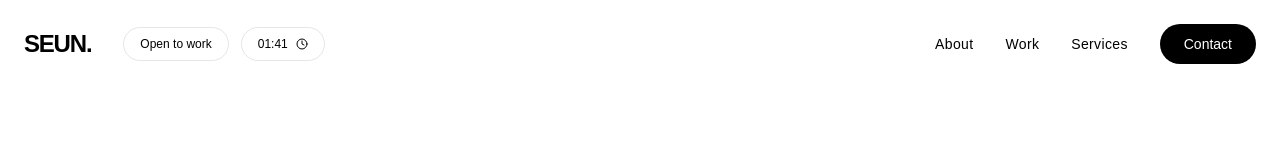
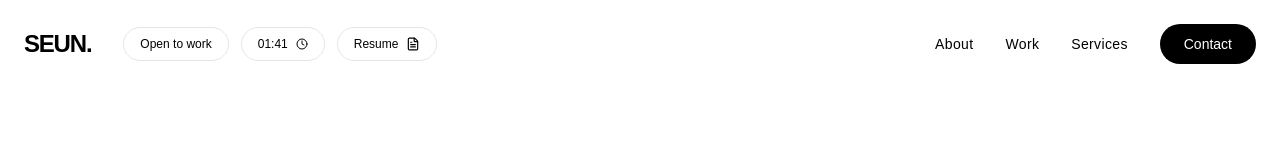
Before and after one commit to olafisoyevince/seunolafisoye, a React (Vite) app: page / in a window 1280 px wide. Shown: the top 160 px of the page. Built offline with nearby package versions, Linux system fonts and the light colour scheme; a web font is replaced by a local one.

Commit message:
feat: add CVButton component for downloading resume

```diff
--- /dev/null
+++ b/src/components/CVButton.tsx
@@ -0,0 +1,29 @@
+import { FileText } from "lucide-react";
+import { cn } from "../lib/utils";
+
+interface CVButtonProps {
+    className?: string;
+    showIcon?: boolean;
+    text?: string;
+}
+
+export const CVButton = ({
+    className,
+    showIcon = true,
+    text = "Resume",
+}: CVButtonProps) => {
+    return (
+        <a
+            href="/Oluwaseun Olafisoye - Resume.pdf"
+            target="_blank"
+            rel="noopener noreferrer"
+            className={cn(
+                "inline-flex items-center gap-2 cursor-pointer transition-colors",
+                className
+            )}
+        >
+            {text}
+            {showIcon && <FileText size={14} />}
+        </a>
+    );
+};
--- a/src/components/Contact.tsx
+++ b/src/components/Contact.tsx
@@ -2,7 +2,8 @@ import { useEffect, useRef, useState } from "react";
 import gsap from "gsap";
 import { useGSAP } from "@gsap/react";
 import { ScrollTrigger } from "gsap/ScrollTrigger";
-import { ArrowRight, Linkedin } from "lucide-react";
+import { ArrowRight, FileText, Linkedin } from "lucide-react";
+import { CVButton } from "./CVButton";
 
 gsap.registerPlugin(ScrollTrigger);
 
@@ -69,12 +70,31 @@ export const Contact = () => {
                         product better!
                     </h2>
 
-                    <a
-                        href="mailto:olafisoyevincent@gmail.com"
-                        className="contact-reveal inline-flex items-center gap-2 bg-white text-black px-8 py-4 rounded-full font-sans font-medium hover:bg-gray-200 transition-colors"
-                    >
-                        Get in touch <ArrowRight size={20} />
-                    </a>
+                    <div className="flex flex-wrap gap-4">
+                        <a
+                            href="/Oluwaseun Olafisoye - Resume.pdf"
+                            target="_blank"
+                            rel="noopener noreferrer"
+                            className="contact-reveal group inline-flex items-center gap-2 border border-white/30 bg-white/5 px-8 py-4 rounded-full font-sans font-medium text-white backdrop-blur-sm transition-all duration-300 hover:bg-white hover:text-black hover:border-white"
+                        >
+                            Resume{" "}
+                            <FileText
+                                size={20}
+                                className="transition-transform duration-300 group-hover:scale-110"
+                            />
+                        </a>
+
+                        <a
+                            href="mailto:olafisoyevincent@gmail.com"
+                            className="contact-reveal group inline-flex items-center gap-2 bg-white text-black px-8 py-4 rounded-full font-sans font-medium transition-all duration-300 hover:bg-[#e6e6e6]"
+                        >
+                            Get in touch{" "}
+                            <ArrowRight
+                                size={20}
+                                className="transition-transform duration-300 group-hover:translate-x-1 group-hover:-translate-y-1"
+                            />
+                        </a>
+                    </div>
                 </div>
 
                 {/* Footer Bottom */}
@@ -111,7 +131,13 @@ export const Contact = () => {
                         &copy; 2025 Oluwaseun Olafisoye
                     </div>
 
-                    <div>{date}</div>
+                    <div className="flex items-center gap-4">
+                        <CVButton
+                            className="text-white hover:text-white/80"
+                            showIcon={false}
+                        />
+                        <div>{date}</div>
+                    </div>
                 </div>
             </div>
         </section>
--- a/src/components/Experiences.tsx
+++ b/src/components/Experiences.tsx
@@ -2,6 +2,7 @@ import { useRef } from "react";
 import gsap from "gsap";
 import { useGSAP } from "@gsap/react";
 import { ScrollTrigger } from "gsap/ScrollTrigger";
+import { CVButton } from "./CVButton";
 
 gsap.registerPlugin(ScrollTrigger);
 
@@ -85,6 +86,13 @@ export const Experiences = () => {
                         </span>
                     </h2>
 
+                    <div className="service-reveal mb-16">
+                        <CVButton
+                            className="bg-black text-white px-6 py-3 rounded-full hover:bg-black/80"
+                            text="View Full Resume"
+                        />
+                    </div>
+
                     <div className="space-y-16">
                         {experiences.map((experience, index) => (
                             <div
--- a/src/components/Navbar.tsx
+++ b/src/components/Navbar.tsx
@@ -2,6 +2,7 @@ import { useState, useEffect } from "react";
 import { Menu, X, Clock } from "lucide-react";
 import gsap from "gsap";
 import { ScrollToPlugin } from "gsap/ScrollToPlugin";
+import { CVButton } from "./CVButton";
 
 gsap.registerPlugin(ScrollToPlugin);
 
@@ -74,6 +75,7 @@ export const Navbar = () => {
                         <div className="px-4 py-2 rounded-full text-xs font-sans  border border-white/10 flex items-center gap-2">
                             {time} <Clock size={12} />
                         </div>
+                        <CVButton className="px-4 py-2 rounded-full text-xs font-sans border border-white/10 text-white hover:bg-white/10" />
                     </div>
                 </div>
 
@@ -155,6 +157,7 @@ export const Navbar = () => {
                     <div className=" px-4 py-2 rounded-full text-xs font-sans border border-black/10 flex items-center gap-2">
                         {time} <Clock size={12} />
                     </div>
+                    <CVButton className="px-4 py-2 rounded-full text-xs font-sans border border-black/10 text-black hover:bg-black/5" />
                 </div>
             </div>
         </>
```
Also changed, not shown: 1 other file (tests, documents, lock files or other folders).
